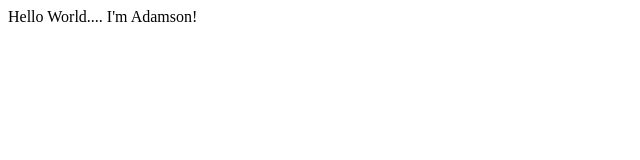
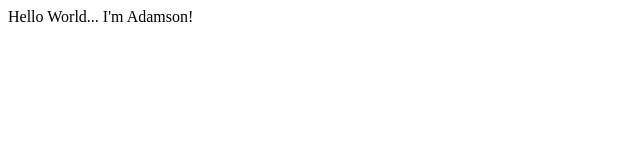
Before and after one commit to adamsonbaeta/adamsonbaeta.com, a plain HTML site: page index.html in a window 1280 px wide. Shown: the full height of the page, 0-640 px from the left. Drawn offline with Linux system fonts and the light colour scheme.

Commit message:
period removed

```diff
--- a/index.html
+++ b/index.html
@@ -4,6 +4,6 @@
     <head>
     </head>
     <body>
-    	Hello World.... I'm Adamson!
+    	Hello World... I'm Adamson!
     </body>
 </html>
```
